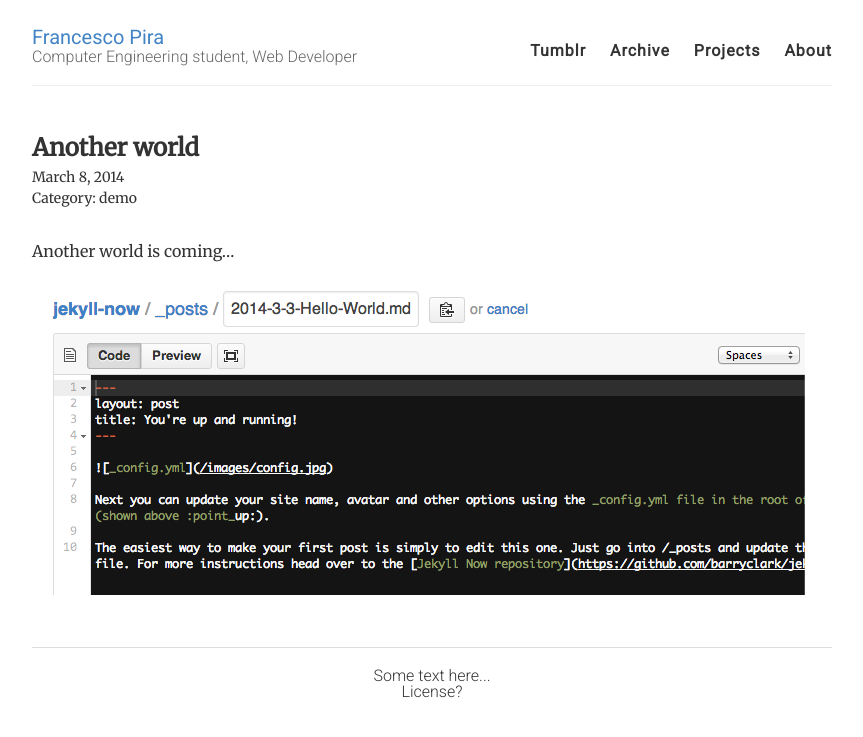
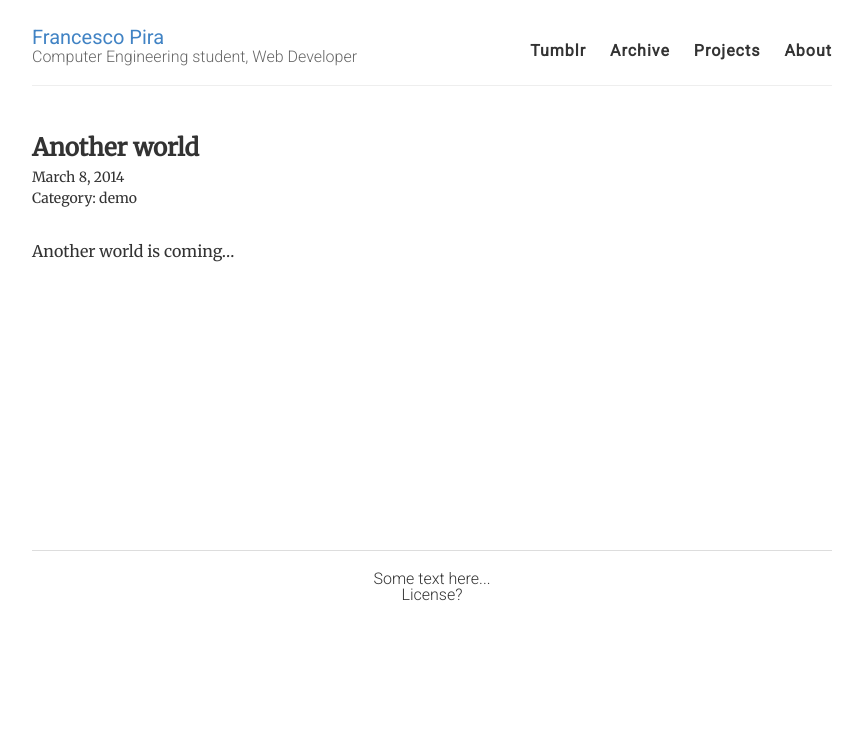
Before and after one commit to pirafrank/Jekyll-Blue, a Jekyll site: the page built from _posts/2014-3-8-Another-World.md, in a window 1280 px wide. Shown: the top 737 px of the page, without its empty margins (208-1071 px from the left). Built offline with Jekyll 4.4.1, drawn with Linux system fonts in a browser that asks for light colours; Markdown is read by kramdown in place of the engine named in the settings.

Commit message:
removed unneeded pictures

```diff
--- a/_posts/2014-3-8-Another-World.md
+++ b/_posts/2014-3-8-Another-World.md
@@ -6,5 +6,3 @@ categories: demo
 ---
 
 Another world is coming...
-
-![_config.yml]({{ site.baseurl }}/images/first-post.png)
```
Also changed, not shown: _posts/2014-3-3-Hello-World.md (+1 -1 lines), images/config.png (deleted), images/first-post.png (deleted), images/jekyll-logo.png (deleted), images/jekyll-now-theme-screenshot.jpg (deleted), images/step1.gif (deleted).
